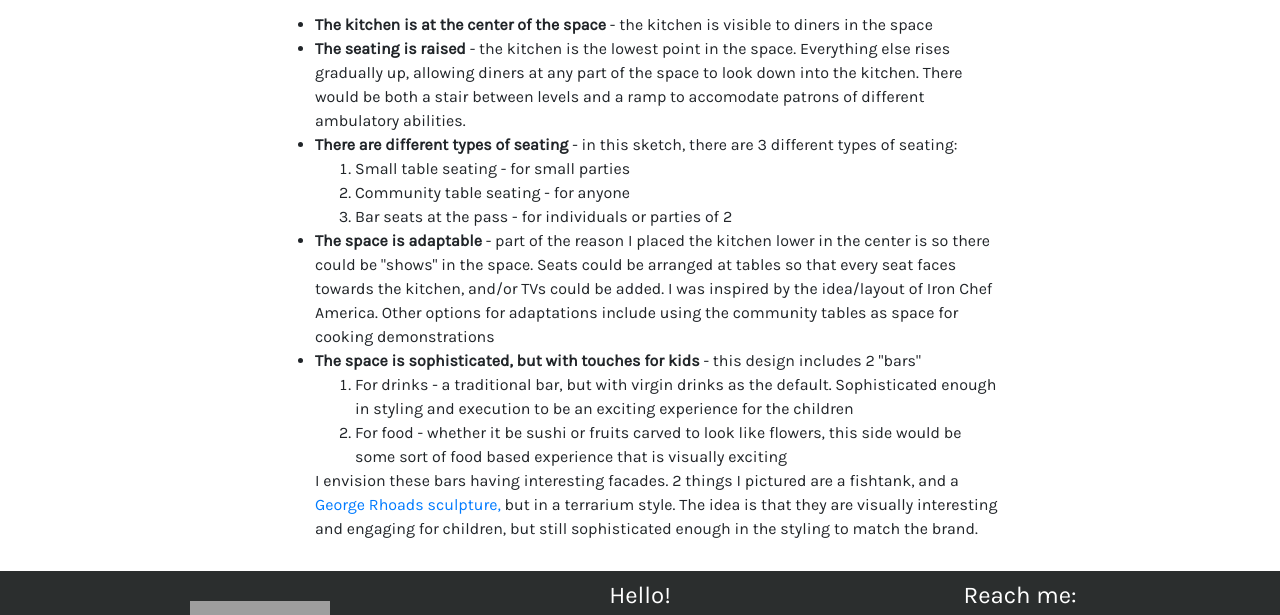
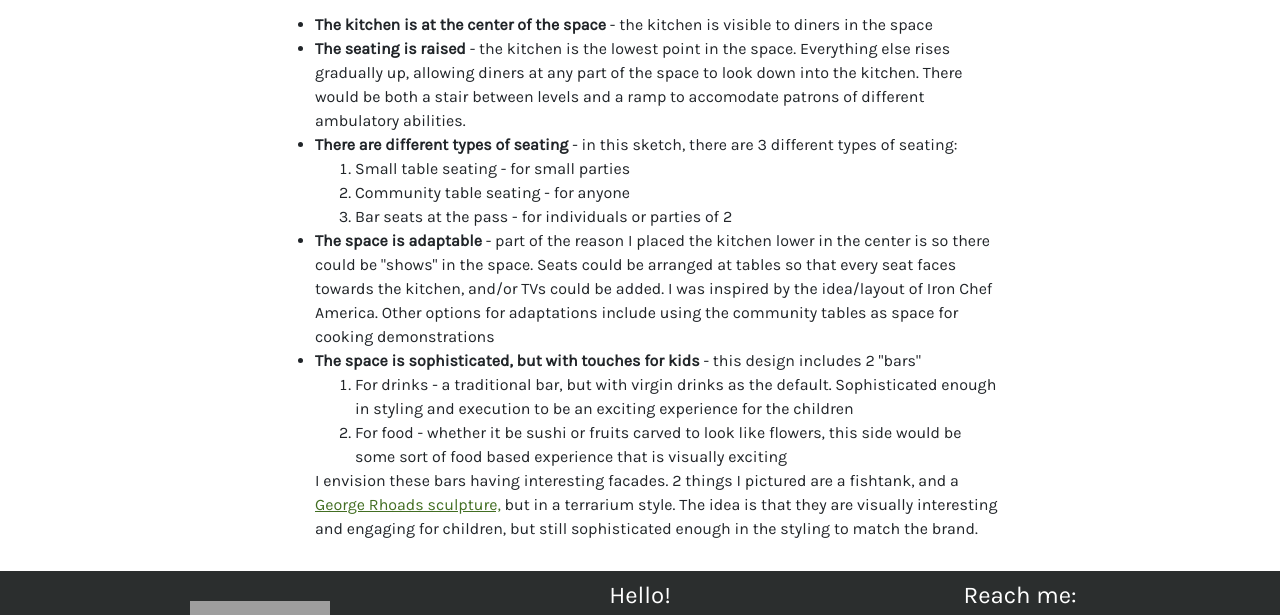
Before and after one commit to brennas22/food-experience, a plain HTML site: page index.html in a window 1280 px wide. Shown: the part 4182-4797 px from the top of the page. Drawn offline with nearby package versions, Linux system fonts and the light colour scheme; grey boxes are pictures that could not be loaded.

Commit message:
change link style

```diff
--- a/css/style.css
+++ b/css/style.css
@@ -44,6 +44,12 @@ h4 {
 p a {
 	color: #426E22;
 	text-decoration: underline;
+}
+
+.green {
+	color: #426E22;
+	text-decoration: underline;
+
 }
 
 p a:hover {
--- a/index.html
+++ b/index.html
@@ -206,7 +206,7 @@
 												<li>For drinks - a traditional bar, but with virgin drinks as the default. Sophisticated enough in styling and execution to be an exciting experience for the children</li>
 												<li>For food - whether it be sushi or fruits carved to look like flowers, this side would be some sort of food based experience that is visually exciting</li>
 											</ol>
-										I envision these bars having interesting facades. 2 things I pictured are a fishtank, and a <a href="george.jpg" target="_blank">George Rhoads sculpture,</a> but in a terrarium style. The idea is that they are visually interesting and engaging for children, but still sophisticated enough in the styling to match the brand.</li>
+										I envision these bars having interesting facades. 2 things I pictured are a fishtank, and a <a class="green" href="george.jpg" target="_blank">George Rhoads sculpture,</a> but in a terrarium style. The idea is that they are visually interesting and engaging for children, but still sophisticated enough in the styling to match the brand.</li>
 									</ul></p>
 
 								<div class="spacing"></div>
```
